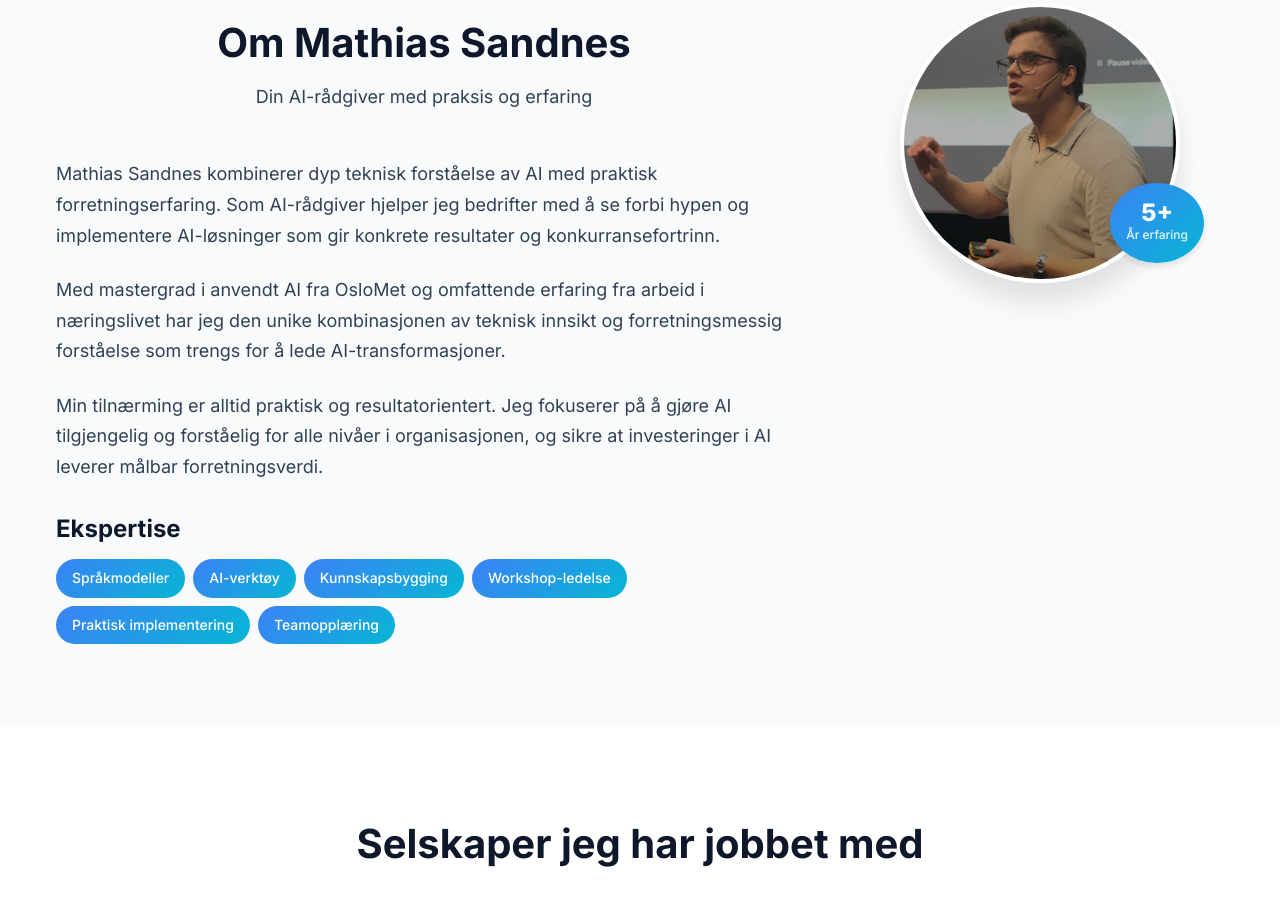
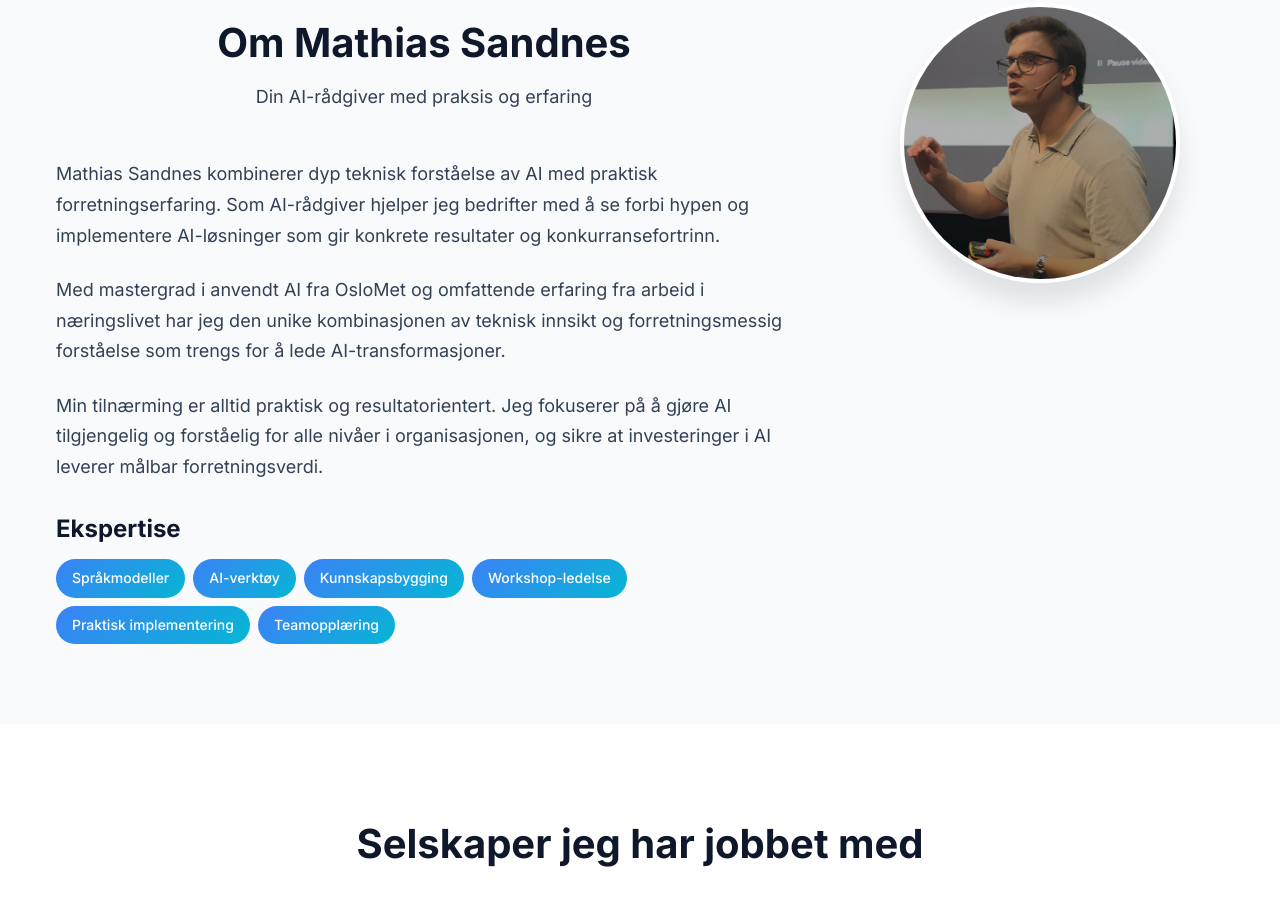
Before and after one commit to mathiassandnes/sandnes-ai-website, a website: page index.html in a window 1280 px wide. Shown: the part 1753-2666 px from the top of the page. Drawn offline with Linux system fonts and the light colour scheme.

Commit message:
removed 5+

```diff
--- a/index.html
+++ b/index.html
@@ -214,10 +214,6 @@
                 </div>
                 <div class="about-image">
                     <img src="images/presenting1.png" alt="Mathias Sandnes" class="profile-image">
-                    <div class="experience-badge">
-                        <span class="experience-years">5+</span>
-                        <span class="experience-label">År erfaring</span>
-                    </div>
                 </div>
             </div>
         </div>
```
